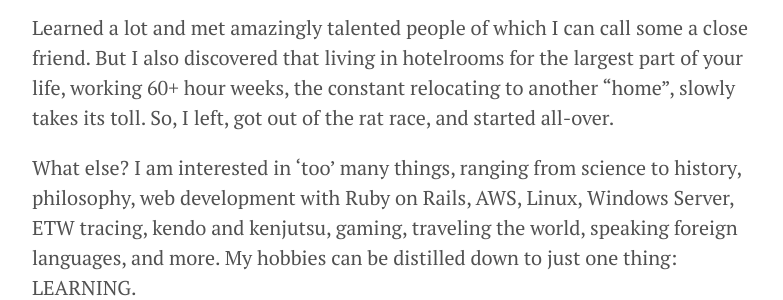
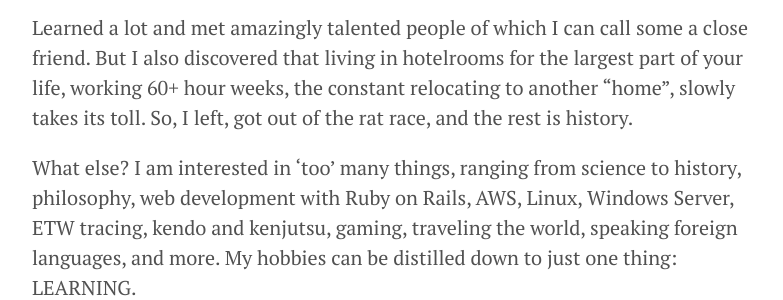
Before and after one commit to lgeurts/lgeurts.github.io, a Jekyll site: the page built from about.md, in a window 1280 px wide. Shown: the part 917-1217 px from the top of the page, without its empty margins (248-1031 px from the left). Built offline with Jekyll 4.4.1, drawn with Linux system fonts in a browser that asks for light colours; nearby versions of some CDN libraries.

Commit message:
Update about.md

```diff
--- a/about.md
+++ b/about.md
@@ -8,7 +8,7 @@ title: About
 Hi, I am a self-employed DevOps & Infrastructure Engineer, living in the central north of France.
 In a former life, I was a Microsoft PFE, an Escalation Engineer at Dell, Support Escalation Engineer at HP, and and... the list goes on up to 1995.
 
-Learned a lot and met amazingly talented people  of which I can call some a close friend. But I also discovered that living in hotelrooms for the largest part of your life, working 60+ hour weeks, the constant relocating to another "home", slowly takes its toll. So, I left, got out of the rat race, and started all-over.
+Learned a lot and met amazingly talented people  of which I can call some a close friend. But I also discovered that living in hotelrooms for the largest part of your life, working 60+ hour weeks, the constant relocating to another "home", slowly takes its toll. So, I left, got out of the rat race, and the rest is history.
 
 What else? I am interested in 'too' many things, ranging from science to history, philosophy, web development with Ruby on Rails, AWS, Linux, Windows Server, ETW tracing, kendo and kenjutsu, gaming, traveling the world, speaking foreign languages, and more.
 My hobbies can be distilled down to just one thing: LEARNING.
```
